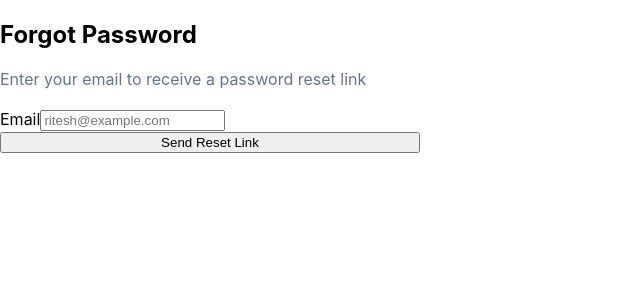
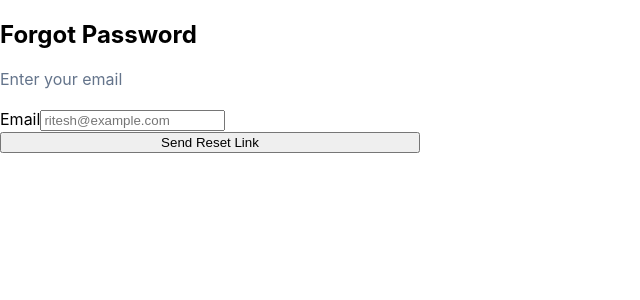
Before and after one commit to Rishika984/SamayaSync, a React (Create React App) app in the folder frontend/: page /forgot-password in a window 1280 px wide. Shown: the top 300 px of the page, without its empty margins (0-640 px from the left). Built offline with nearby package versions, Linux system fonts and the light colour scheme; the HTML template or start-up script is replaced by a standard one.

Commit message:
forget next update

```diff
--- a/frontend/src/ForgetPassword.jsx
+++ b/frontend/src/ForgetPassword.jsx
@@ -40,7 +40,7 @@ function ForgotPassword() {
 
           <h2 className="section-title">Forgot Password</h2>
           <p style={{ color: '#64748b', marginBottom: 20 }}>
-            Enter your email to receive a password reset link
+            Enter your email
           </p>
 
           {success && (
```
